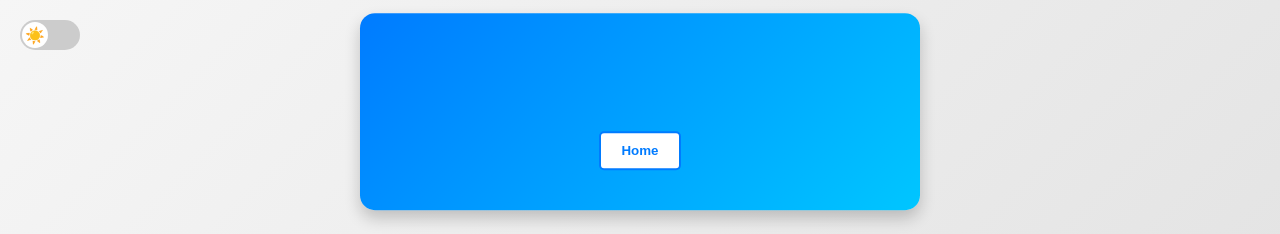
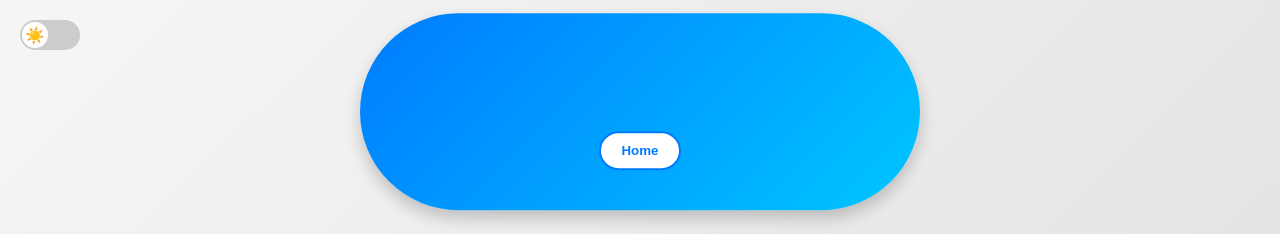
Before and after one commit to at1123/AT, a website: page tours.html in a window 1280 px wide. Shown: the top 234 px of the page. Drawn offline with Linux system fonts and the light colour scheme.

Commit message:
Add files via upload

```diff
--- a/tour.css
+++ b/tour.css
@@ -43,7 +43,7 @@ p {
     max-width: 500px;
     background: linear-gradient(135deg, #007bff, #00c6ff);
     padding: 30px;
-    border-radius: 15px;
+    border-radius: 115px;
     box-shadow: 0 8px 16px rgba(0, 0, 0, 0.2);
     text-align: center;
     margin: 20px auto;
@@ -68,7 +68,7 @@ p {
     padding: 10px 20px;
     margin: 10px;
     border: 2px solid #007bff;
-    border-radius: 5px;
+    border-radius: 115px;
     cursor: pointer;
     font-weight: bold;
     transition: background-color 0.3s ease, color 0.3s ease;
```
